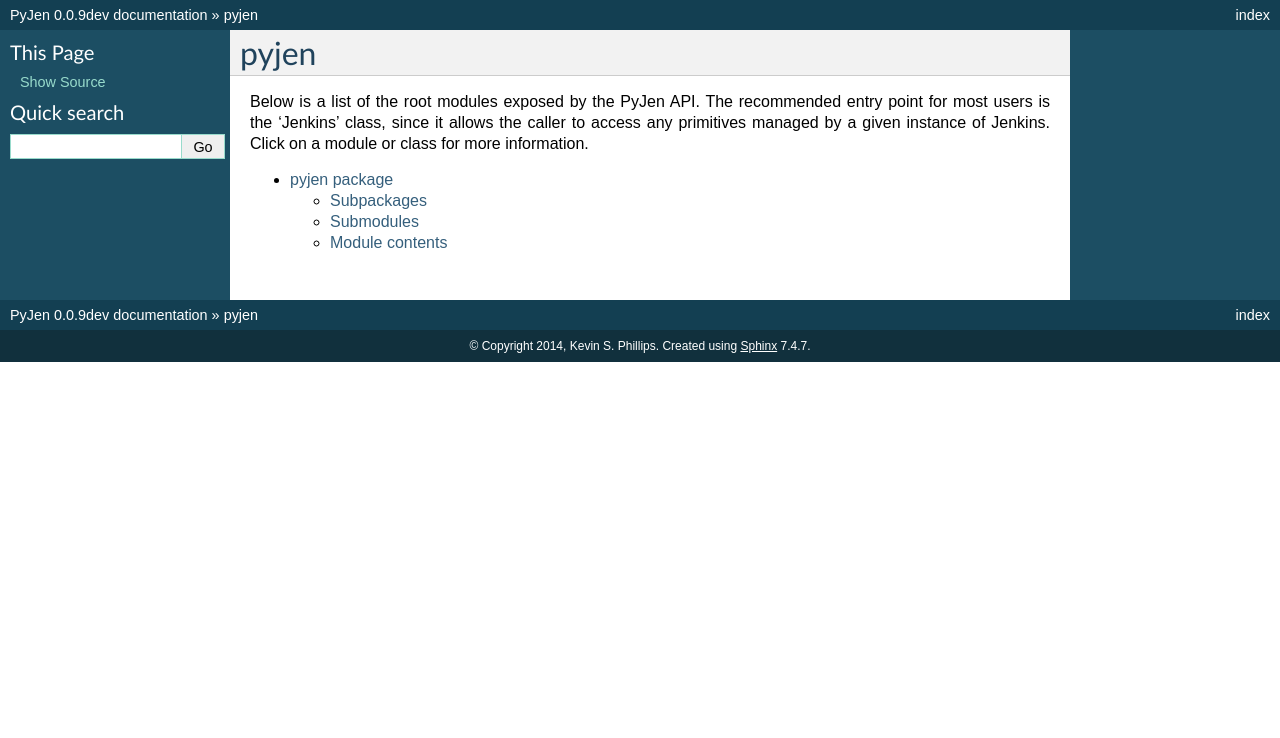
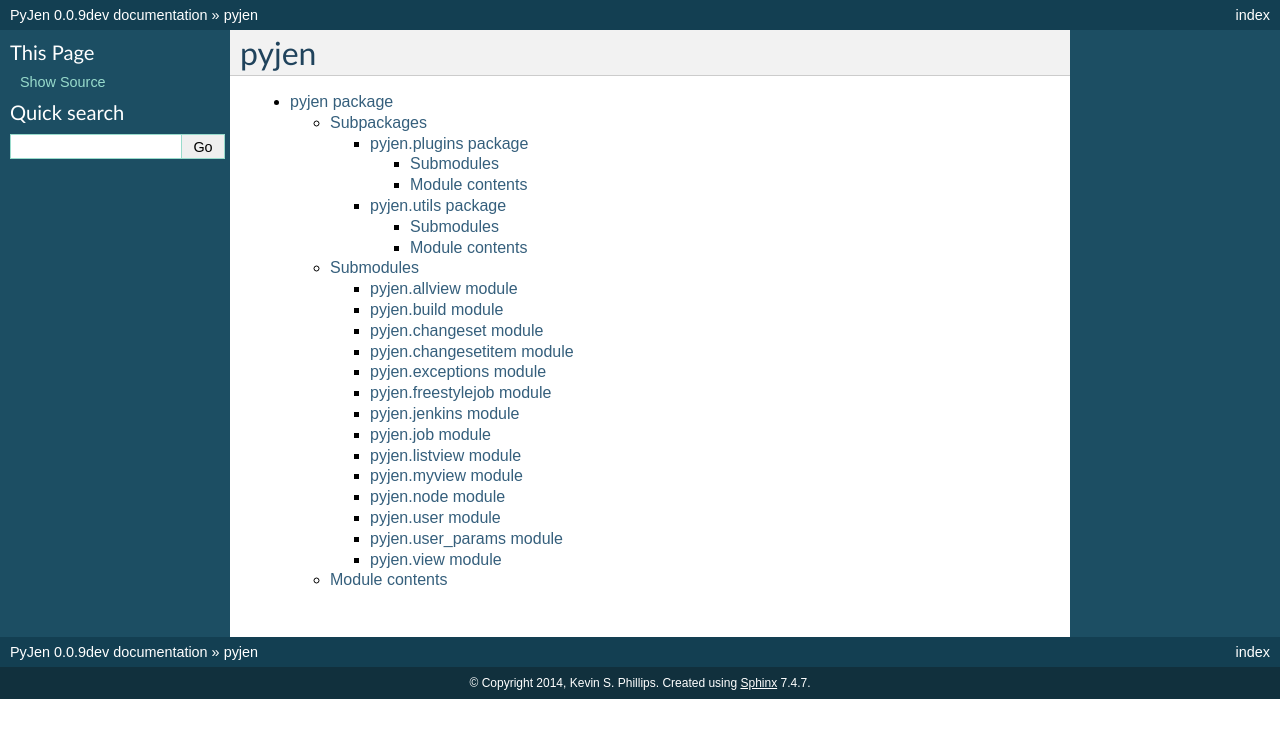
Before and after one commit to TheFriendlyCoder/pyjen, a Sphinx documentation site: the page built from docs/source/modules.rst, in a window 1280 px wide. Shown: the top 738 px of the page. Built offline with Sphinx 7.4.7, drawn with Linux system fonts in a browser that asks for light colours; formulas are drawn with MathJax 3.

Commit message:
minor fix to module documentation main page

```diff
--- a/docs/source/modules.rst
+++ b/docs/source/modules.rst
@@ -1,9 +1,7 @@
 pyjen
 =====
 
-Below is a list of the root modules exposed by the PyJen API. The recommended entry point for most users is the 'Jenkins' class, since it allows the caller to access any primitives managed by a given instance of Jenkins. Click on a module or class for more information.
-
 .. toctree::
-   :maxdepth: 2
+   :maxdepth: 4
 
    pyjen
```
